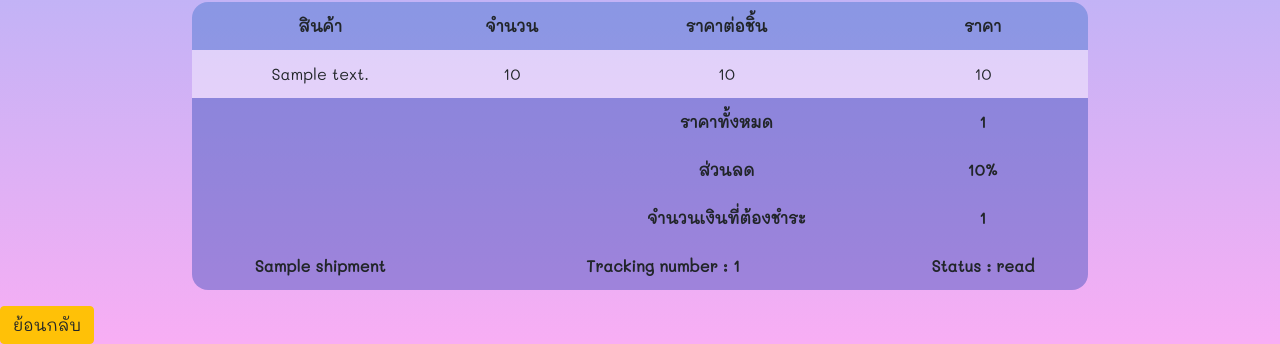
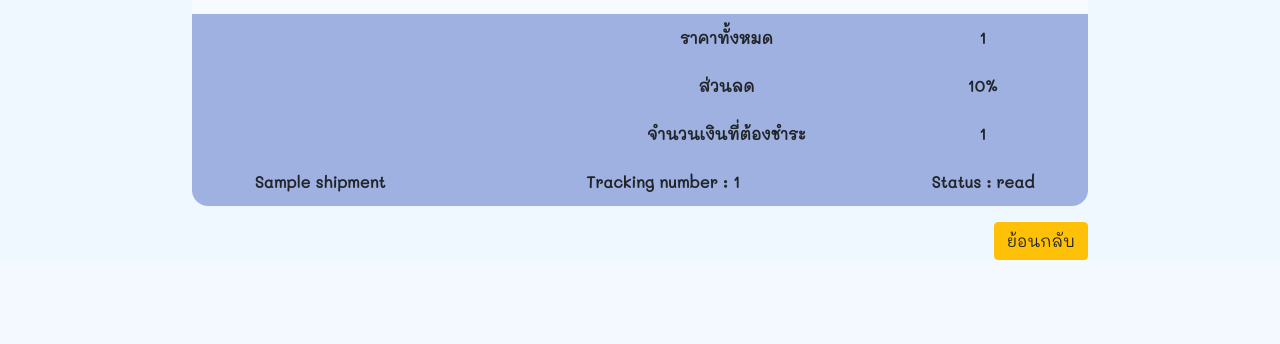
Before and after one commit to somjukss/projectDistributor, a Django app: template products/templates/customer/order.html in a window 1280 px wide. Shown: the part 649-993 px from the top of the page. After the commit the page ends 909 px from the top, so only its background shows below. Run offline with Django 3.2, Linux system fonts and the light colour scheme; the template is opened without the code that fills it: most values are stand-ins (such as "Sample title", 1, 10 or a date in 2020); some libraries are stand-ins or nearby versions.

Commit message:
Add files via upload

```diff
--- a/static/css/order-style.css
+++ b/static/css/order-style.css
@@ -1,9 +1,7 @@
 @import url('https://fonts.googleapis.com/css?family=Mali');
 
 html, body {
-    background-image: linear-gradient(to bottom, rgb(94, 188, 250), rgb(248, 174, 244));
-    background-repeat: no-repeat;
-    background-size: cover;
+    background-color: aliceblue;
     font-family: 'Mali', cursive;
 }
 .table{
@@ -15,7 +13,7 @@ html, body {
 }
 
 .text-landing {
-    color: #f1e100;
+    color: #007df1;
 }
 
 .semi-bold {
@@ -38,3 +36,25 @@ html, body {
     margin-left: 1%;
     margin-bottom: -2%;
 }
+
+
+.navbar.navbar-expand-lg.text-white.navbar-light{
+    height: 13vh;
+    background-color: rgba(43, 151, 223, 0.637)
+}
+
+.navbar-brand{
+    padding: 3vh;
+}
+
+.container{
+  padding-top:3%;
+}
+
+.btn{
+    float: right;
+}
+
+.mr-5{
+    margin-right: 15% !important ;
+}
```
